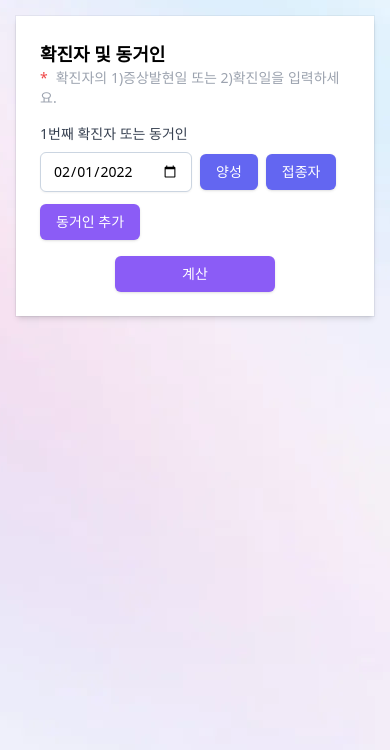
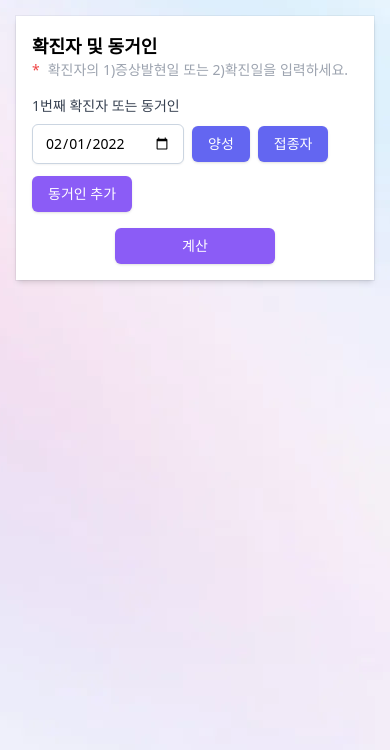
Before and after one commit to yrnana/covid-free, a React (Vite) app: page / in a window 390 px wide. Shown: the top 750 px of the page. Built offline with nearby package versions, Linux system fonts and the light colour scheme.

Commit message:
fix: css 수정

```diff
--- a/src/App.tsx
+++ b/src/App.tsx
@@ -26,7 +26,7 @@ function App() {
         alt=""
         className="absolute top-1/2 left-1/2 -translate-x-1/2 -translate-y-1/2 max-w-none"
       />
-      <div className="relative p-6 bg-white shadow-md ring-1 ring-gray-900/5 mx-4 sm:max-w-lg sm:mx-auto sm:rounded-lg my-4 sm:my-8 divide-y divide-gray-200">
+      <div className="relative p-4 sm:p-6 bg-white shadow-md ring-1 ring-gray-900/5 mx-4 sm:max-w-lg sm:mx-auto sm:rounded-lg my-4 sm:my-8 divide-y divide-gray-200">
         <Form />
         <Result />
       </div>
```
